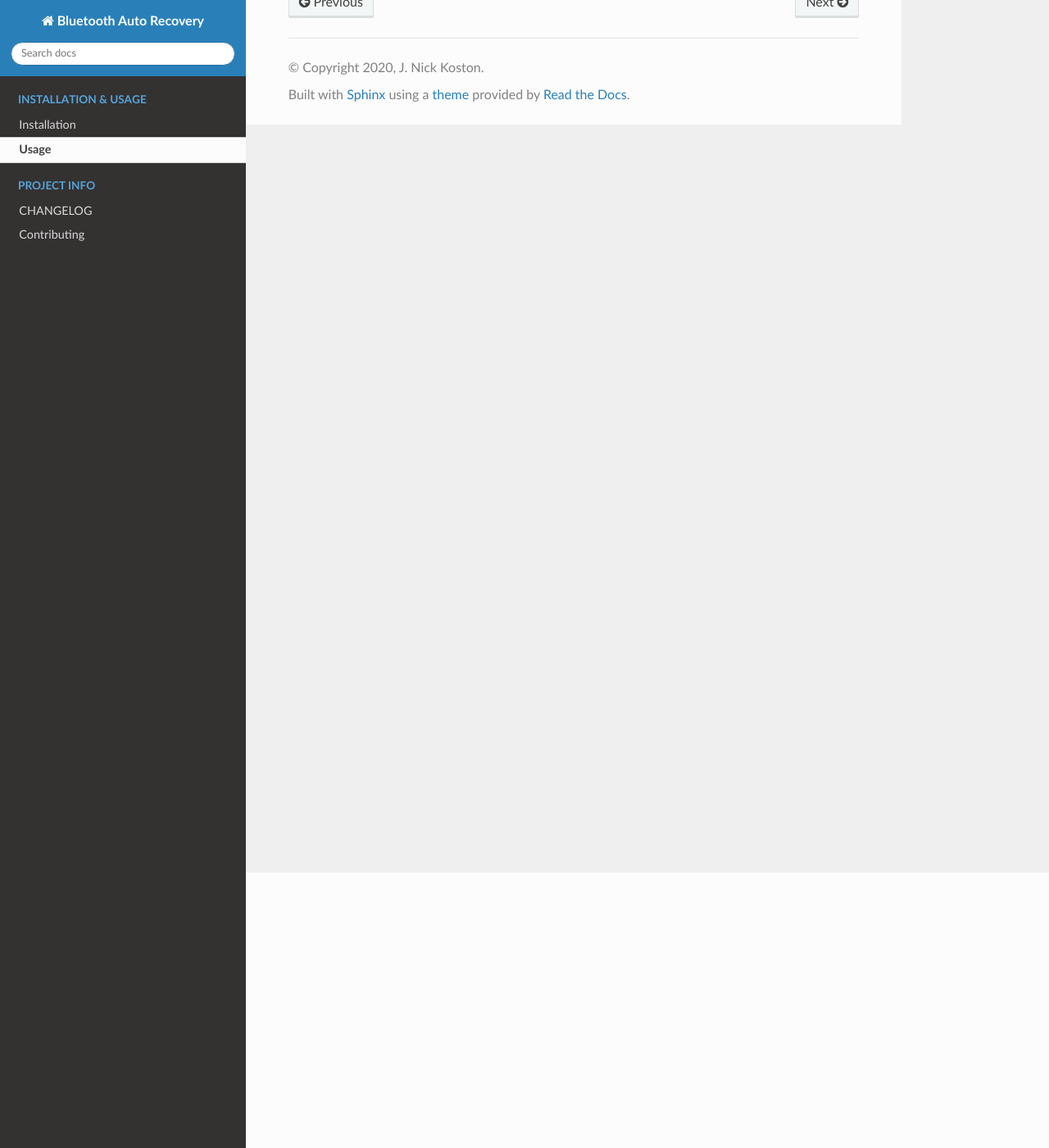
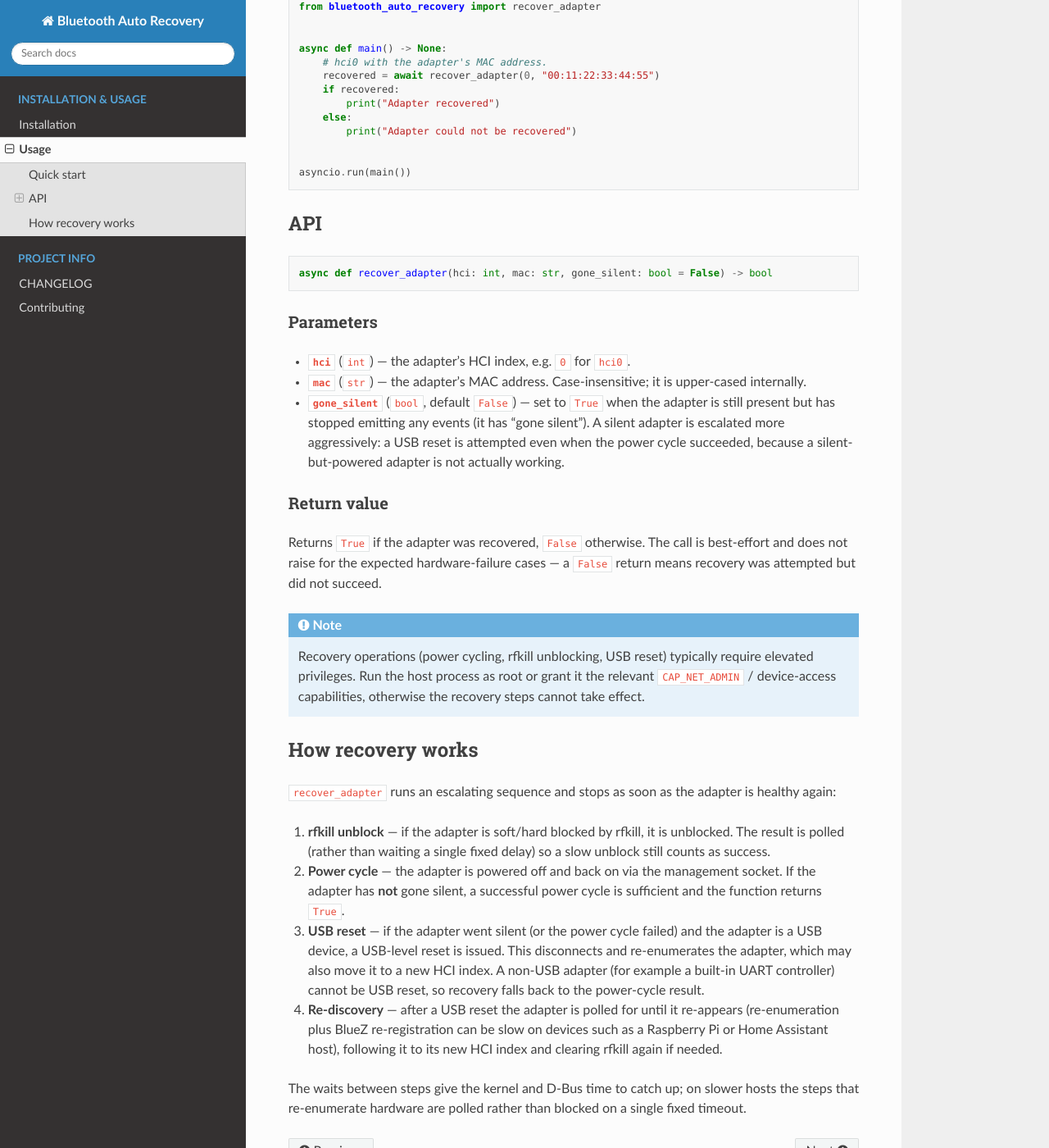
Before and after one commit to Bluetooth-Devices/bluetooth-auto-recovery, a Sphinx documentation site: the page built from docs/source/usage.md, in a window 1280 px wide and 1400 px high, scrolled down 336 px. Shown: the whole window at 82% size. Built offline with Sphinx 7.4.7 and the Read the Docs theme 3.1.0, drawn with Linux system fonts in a browser that asks for light colours; some of the changed text lies outside the part shown.

Commit message:
docs: document recover_adapter public API and recovery sequence (#163)
Co-authored-by: Claude Opus 4.8 (1M context) <noreply@anthropic.com>
Co-authored-by: J. Nick Koston <nick@koston.org>

````diff
--- a/docs/source/usage.md
+++ b/docs/source/usage.md
@@ -1,9 +1,80 @@
 # Usage
 
-To use this package, import it:
+`bluetooth-auto-recovery` recovers Bluetooth adapters that have stopped
+responding ("stuck" adapters). It exposes a single coroutine,
+`recover_adapter`.
+
+## Quick start
 
 ```python
-import bluetooth_auto_recovery
+import asyncio
+
+from bluetooth_auto_recovery import recover_adapter
+
+
+async def main() -> None:
+    # hci0 with the adapter's MAC address.
+    recovered = await recover_adapter(0, "00:11:22:33:44:55")
+    if recovered:
+        print("Adapter recovered")
+    else:
+        print("Adapter could not be recovered")
+
+
+asyncio.run(main())
 ```
 
-TODO: Document usage
+## API
+
+```python
+async def recover_adapter(hci: int, mac: str, gone_silent: bool = False) -> bool
+```
+
+### Parameters
+
+- **`hci`** (`int`) — the adapter's HCI index, e.g. `0` for `hci0`.
+- **`mac`** (`str`) — the adapter's MAC address. Case-insensitive; it is
+  upper-cased internally.
+- **`gone_silent`** (`bool`, default `False`) — set to `True` when the adapter
+  is still present but has stopped emitting any events (it has "gone silent").
+  A silent adapter is escalated more aggressively: a USB reset is attempted
+  even when the power cycle succeeded, because a silent-but-powered adapter is
+  not actually working.
+
+### Return value
+
+Returns `True` if the adapter was recovered, `False` otherwise. The call is
+best-effort and does not raise for the expected hardware-failure cases — a
+`False` return means recovery was attempted but did not succeed.
+
+```{note}
+Recovery operations (power cycling, rfkill unblocking, USB reset) typically
+require elevated privileges. Run the host process as root or grant it the
+relevant `CAP_NET_ADMIN` / device-access capabilities, otherwise the recovery
+steps cannot take effect.
+```
+
+## How recovery works
+
+`recover_adapter` runs an escalating sequence and stops as soon as the adapter
+is healthy again:
+
+1. **rfkill unblock** — if the adapter is soft/hard blocked by rfkill, it is
+   unblocked. The result is polled (rather than waiting a single fixed delay)
+   so a slow unblock still counts as success.
+2. **Power cycle** — the adapter is powered off and back on via the management
+   socket. If the adapter has **not** gone silent, a successful power cycle is
+   sufficient and the function returns `True`.
+3. **USB reset** — if the adapter went silent (or the power cycle failed) and
+   the adapter is a USB device, a USB-level reset is issued. This disconnects
+   and re-enumerates the adapter, which may also move it to a new HCI index.
+   A non-USB adapter (for example a built-in UART controller) cannot be USB
+   reset, so recovery falls back to the power-cycle result.
+4. **Re-discovery** — after a USB reset the adapter is polled for until it
+   re-appears (re-enumeration plus BlueZ re-registration can be slow on devices
+   such as a Raspberry Pi or Home Assistant host), following it to its new HCI
+   index and clearing rfkill again if needed.
+
+The waits between steps give the kernel and D-Bus time to catch up; on slower
+hosts the steps that re-enumerate hardware are polled rather than blocked on a
+single fixed timeout.
````
